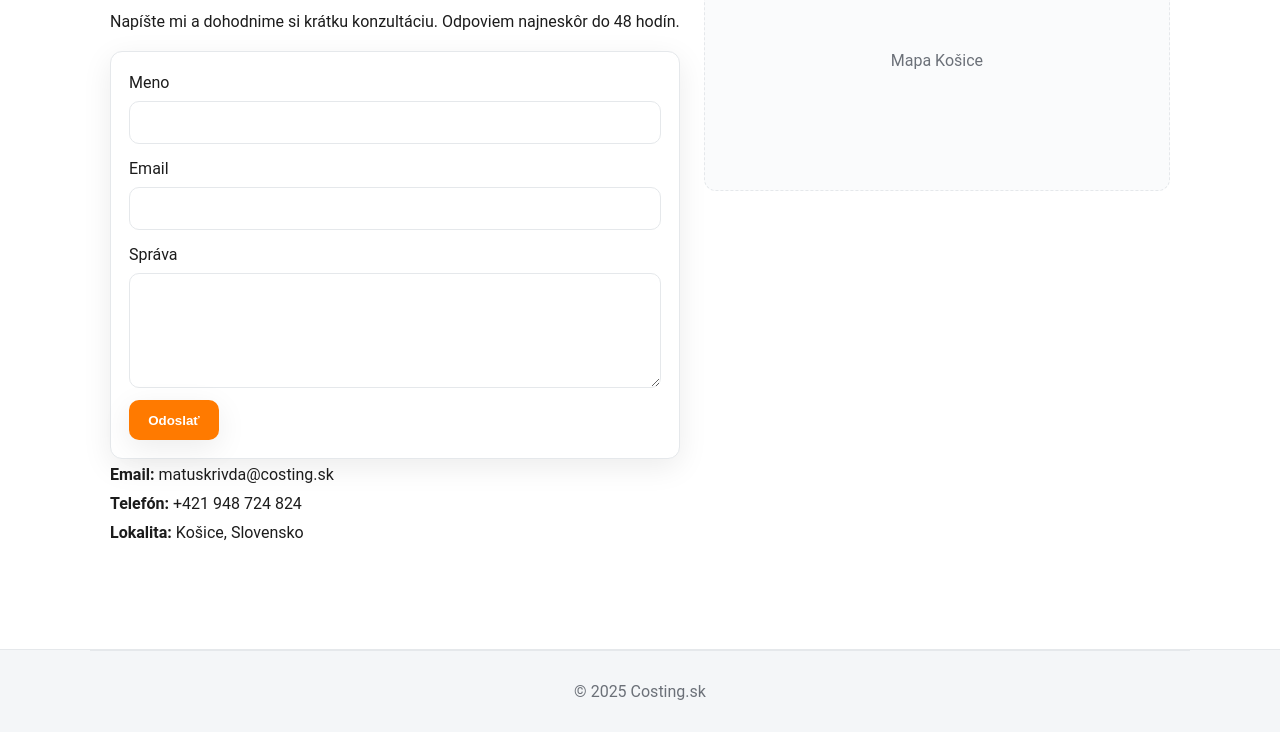
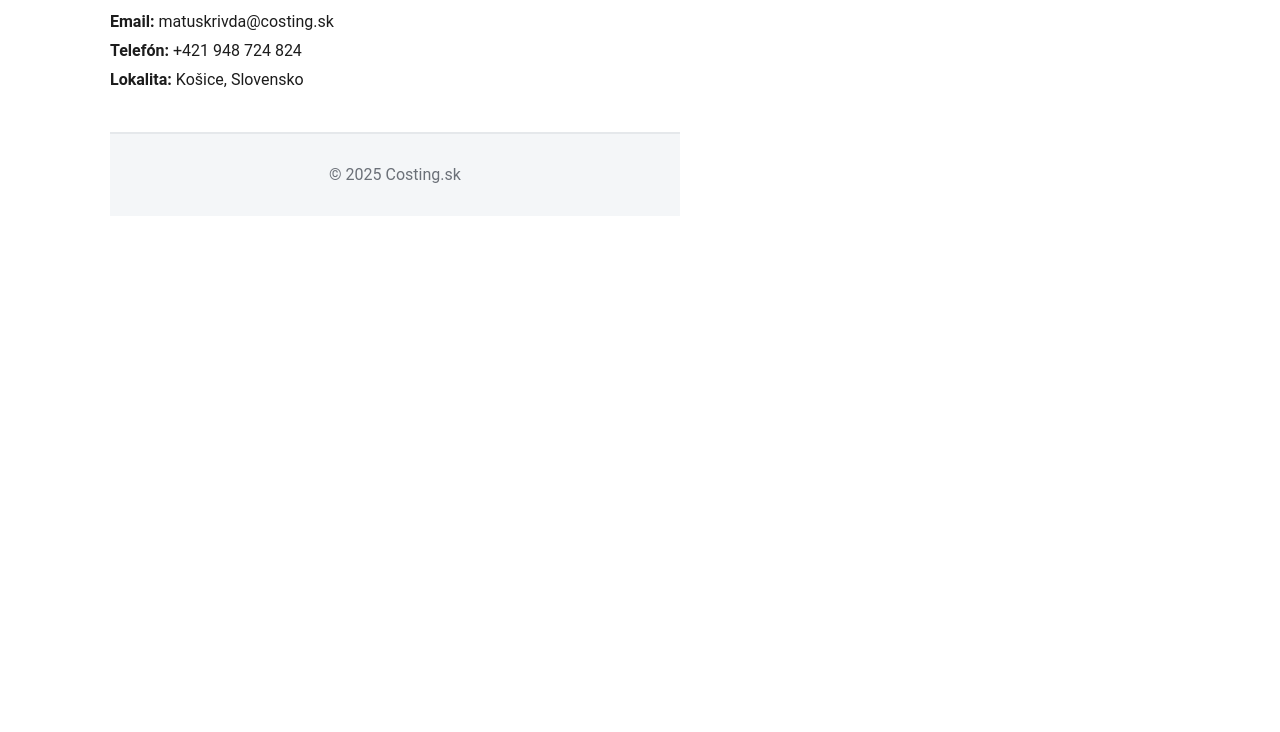
Before and after one commit to Matko1985/costing, a plain HTML site: page contact.html in a window 1280 px wide. Shown: the part 194-926 px from the top of the page. After the commit the page ends 800 px from the top, so only its background shows below. Drawn offline with Linux system fonts and the light colour scheme.

Commit message:
Remove contact form and blog link from contact.html
Removed the contact form and blog link from the contact page.

```diff
--- a/contact.html
+++ b/contact.html
@@ -13,7 +13,6 @@
       <nav class="menu">
         <a href="index.html#sluzby">Služby</a>
         <a href="index.html#referencie">Referencie</a>
-        <a href="index.html#blog">Blog</a>
         <a href="about.html">O mne</a>
       </nav>
     </div>
@@ -23,33 +22,11 @@
     <div class="container contact">
       <div class="contact__content">
         <h1>Kontakt</h1>
-        <p>Napíšte mi a dohodnime si krátku konzultáciu. Odpoviem najneskôr do 48 hodín.</p>
-        <form class="form" action="#" method="post">
-          <div class="form__row">
-            <label for="name">Meno</label>
-            <input id="name" name="name" type="text" required>
-          </div>
-          <div class="form__row">
-            <label for="email">Email</label>
-            <input id="email" name="email" type="email" required>
-          </div>
-          <div class="form__row">
-            <label for="message">Správa</label>
-            <textarea id="message" name="message" rows="5" required></textarea>
-          </div>
-          <button class="btn" type="submit">Odoslať</button>
-        </form>
-        <div class="contact__details">
+          <div class="contact__details">
           <p><strong>Email:</strong> matuskrivda@costing.sk</p>
           <p><strong>Telefón:</strong> +421 948 724 824</p>
           <p><strong>Lokalita:</strong> Košice, Slovensko</p>
         </div>
-      </div>
-      <div class="contact__map">
-        <div class="map__placeholder">Mapa Košice</div>
-      </div>
-    </div>
-  </section>
 
   <footer class="footer">
     <div class="container footer__bottom">
```
